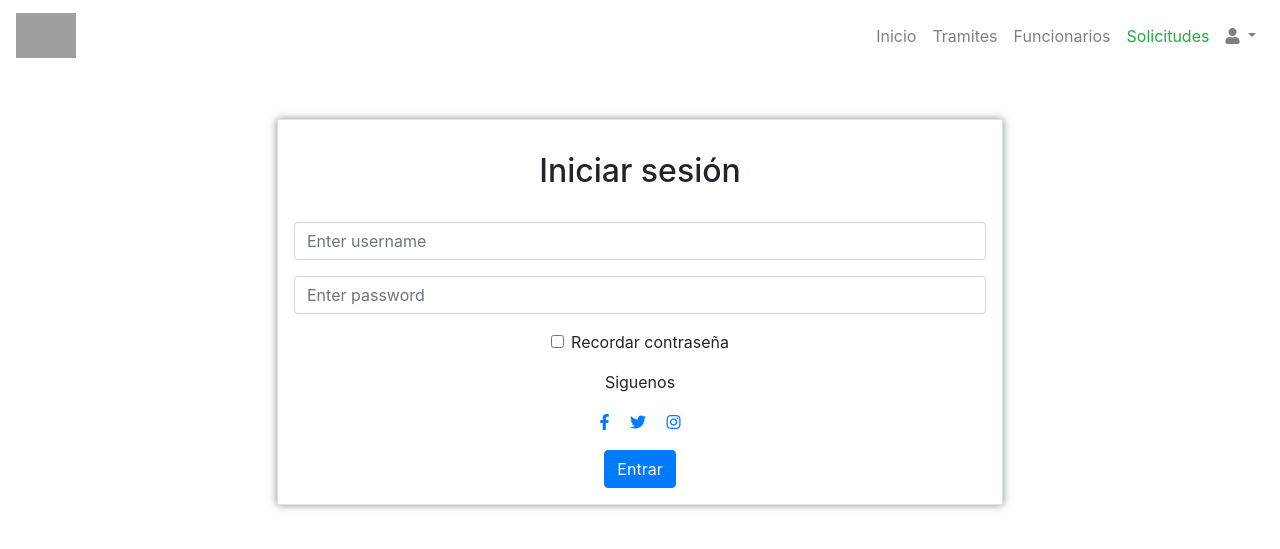
After one commit to Rene-Fabian/Proyecto_alcaldia-, a PHP site: page /login.html in a window 1280 px wide. The commit adds this page. Shown: the top 549 px of the page. Run offline with PHP 8.4, Linux system fonts and the light colour scheme; grey boxes are pictures that could not be loaded.

Commit message:
change date 23/05/2020

```diff
--- a/css/style._solicitudes.css
+++ b/css/style._solicitudes.css
@@ -43,7 +43,7 @@ strong{
 .btn{
     display: flex;
     margin:auto;
-    width: 8em;
+    width: auto;
     text-align: center;
 
 }
--- /dev/null
+++ b/css/style_login.css
@@ -0,0 +1,52 @@
+
+
+
+
+
+
+ @media (min-width: 768px) {
+    form{
+        margin-top: 3em;
+        box-shadow:0px 0px 8px  rgb(137, 141, 141);
+margin-inline-start: 12em;
+margin-inline-end: 12em;
+    }
+ }
+
+
+ @media (min-width: 992px) {
+    form{
+        margin-top: 3em;
+        box-shadow:0px 0px 8px  rgb(137, 141, 141);
+margin-inline-start: 12em;
+margin-inline-end: 12em;
+    }
+
+}
+
+
+
+
+    form:hover{
+
+        box-shadow:0px 0px 13px  rgb(137, 141, 141);
+
+    }
+
+
+    .form-group{
+        margin-left:1rem;
+        margin-right:1rem;
+    }
+
+ button{
+     margin-top: 1em;
+     margin-bottom: 1em;
+ }
+ h2{
+     margin-top: 1em;
+ }
+ .cuerpo{
+
+     margin: auto;
+ }
--- a/funcionarios.html
+++ b/funcionarios.html
@@ -50,7 +50,7 @@
               <i class="fas fa-user"></i>
             </a>
             <div class="dropdown-menu dropdown-menu-right dropdown-default" aria-labelledby="navbarDropdownMenuLink">
-              <a class="dropdown-item" href="#">Iniciar sesión</a>
+              <a class="dropdown-item" href="./login.html">Iniciar sesión</a>
             </div>
           </li>
         </ul>
--- a/index.html
+++ b/index.html
@@ -49,7 +49,7 @@
               <i class="fas fa-user"></i>
             </a>
             <div class="dropdown-menu dropdown-menu-right dropdown-default" aria-labelledby="navbarDropdownMenuLink">
-              <a class="dropdown-item" href="#">Iniciar sesión</a>
+              <a class="dropdown-item" href="./login.html">Iniciar sesión</a>
             </div>
           </li>
         </ul>
--- /dev/null
+++ b/js/validar_campos_login.js
@@ -0,0 +1,16 @@
+
+(function () {
+    'use strict';
+    window.addEventListener('load', function () {
+        var forms = document.getElementsByClassName('needs-validation');
+        var validation = Array.prototype.filter.call(forms, function (form) {
+            form.addEventListener('submit', function (event) {
+                if (form.checkValidity() === false) {
+                    event.preventDefault();
+                    event.stopPropagation();
+                }
+                form.classList.add('was-validated');
+            }, false);
+        });
+    }, false);
+})();
--- /dev/null
+++ b/login.html
@@ -0,0 +1,124 @@
+<!doctype html>
+<html lang="en">
+
+<head>
+    <!-- Required meta tags -->
+    <meta charset="utf-8">
+    <meta name="viewport" content="width=device-width, initial-scale=1, shrink-to-fit=no">
+
+    <!-- Bootstrap CSS -->
+    <link rel="stylesheet" href="https://stackpath.bootstrapcdn.com/bootstrap/4.4.1/css/bootstrap.min.css"
+        integrity="sha384-Vkoo8x4CGsO3+Hhxv8T/Q5PaXtkKtu6ug5TOeNV6gBiFeWPGFN9MuhOf23Q9Ifjh" crossorigin="anonymous">
+    <link rel="stylesheet" href="./css/style.css">
+    <link rel="stylesheet" href="./css/style_login.css">
+    <link href="./fontawesome-free-5.13.0-web/css/all.css" rel="stylesheet">
+    <title>Alcaldía Milpa Alta</title>
+</head>
+
+<body>
+
+    <!--navbar-->
+    <header class="header sticky-top">
+        <nav class="navbar navbar-expand-lg navbar-light sticky-top">
+            <a class="navbar-brand" href="#">
+                <img class="logoalcaldia" src="./img/Logo_MA.svg" class="logoalcaldia d-inline-block align-top" alt="">
+            </a>
+            <button class="navbar-toggler" type="button" data-toggle="collapse" data-target="#navbarSupportedContent"
+                aria-controls="navbarSupportedContent" aria-expanded="false" aria-label="Toggle navigation">
+                <span class="navbar-toggler-icon"></span>
+            </button>
+
+            <div class="collapse navbar-collapse justify-content-end " id="navbarSupportedContent">
+                <ul class="nav navbar-nav navbar-right">
+                    <!-- alineacion del navbar -->
+                    <li class="nav-item">
+                        <a class="nav-link" href="./index.html">Inicio</a>
+                    </li>
+                    <li class="nav-item">
+                        <a class="nav-link" href="./tramites.html">Tramites</a>
+                    </li>
+                    <li class="nav-item">
+                        <a class="nav-link " href="./funcionarios.html">Funcionarios</a>
+                    </li>
+                    <li class="nav-item">
+                        <a class="nav-link text-success" href="./solicitudes.html">Solicitudes</a>
+                    </li>
+                    <!-- dropdown usuario -->
+                    <li class="nav-item dropdown">
+                        <a class="nav-link dropdown-toggle" id="navbarDropdownMenuLink" data-toggle="dropdown"
+                            aria-haspopup="true" aria-expanded="false">
+                            <i class="fas fa-user"></i>
+                        </a>
+                        <div class="dropdown-menu dropdown-menu-right dropdown-default"
+                            aria-labelledby="navbarDropdownMenuLink">
+                            <a class="dropdown-item" href="./login.html">Iniciar sesión</a>
+                        </div>
+                    </li>
+                </ul>
+            </div>
+        </nav>
+    </header>
+    <!--navbar-->
+
+
+
+
+    <div class="cuerpo container">
+        <form action="" method="GET" class="needs-validation text-center border " novalidate>
+            <h2 class="text-center">Iniciar sesión</h2>
+            <div class="form-group">
+            <br>
+                <input type="text" class="form-control" id="uname" placeholder="Enter username" name="uname" required>
+                <div class="valid-feedback">Contenido Valido.</div>
+                <div class="invalid-feedback">Por favor llenar campo.</div>
+            </div>
+            <div class="form-group">
+
+                <input type="password" class="form-control" id="pwd" placeholder="Enter password" name="pswd" required>
+                <div class="valid-feedback">Contenido Valido.</div>
+                <div class="invalid-feedback">Por favor llenar campo.</div>
+            </div>
+            <div class="form-group form-check">
+                <label class="form-check-label">
+                    <input class="form-check-input" type="checkbox" name="remember" required> Recordar contraseña
+                    <div class="valid-feedback">Valido.</div>
+                    <div class="invalid-feedback">Selecciona la casilla para continuar.</div>
+                </label>
+            </div>
+
+            <p>Siguenos</p>
+            <a href="#" class="mx-2" role="button"><i class="fab fa-facebook-f light-blue-text"></i></a>
+            <a href="#" class="mx-2" role="button"><i class="fab fa-twitter light-blue-text"></i></a>
+            <a href="#" class="mx-2" role="button"><i class="fab fa-instagram light-blue-text"></i></a>
+
+            <br>
+            <button type="submit" class="btn btn-primary">Entrar</button>
+        </form>
+    </div>
+
+    <script src="./js/validar_campos_login.js"></script>
+
+
+
+
+
+
+
+
+
+
+
+    <!-- Optional JavaScript -->
+    <!-- jQuery first, then Popper.js, then Bootstrap JS -->
+    <script src="https://code.jquery.com/jquery-3.4.1.slim.min.js"
+        integrity="sha384-J6qa4849blE2+poT4WnyKhv5vZF5SrPo0iEjwBvKU7imGFAV0wwj1yYfoRSJoZ+n"
+        crossorigin="anonymous"></script>
+    <script src="https://cdn.jsdelivr.net/npm/popper.js@1.16.0/dist/umd/popper.min.js"
+        integrity="sha384-Q6E9RHvbIyZFJoft+2mJbHaEWldlvI9IOYy5n3zV9zzTtmI3UksdQRVvoxMfooAo"
+        crossorigin="anonymous"></script>
+    <script src="https://stackpath.bootstrapcdn.com/bootstrap/4.4.1/js/bootstrap.min.js"
+        integrity="sha384-wfSDF2E50Y2D1uUdj0O3uMBJnjuUD4Ih7YwaYd1iqfktj0Uod8GCExl3Og8ifwB6"
+        crossorigin="anonymous"></script>
+</body>
+
+</html>
--- a/tramites.html
+++ b/tramites.html
@@ -50,7 +50,7 @@
               <i class="fas fa-user"></i>
             </a>
             <div class="dropdown-menu dropdown-menu-right dropdown-default" aria-labelledby="navbarDropdownMenuLink">
-              <a class="dropdown-item" href="#">Iniciar sesión</a>
+              <a class="dropdown-item" href="login.html">Iniciar sesión</a>
             </div>
           </li>
         </ul>
```
Also changed, not shown: solicitudes.html (+4 -3 lines).
